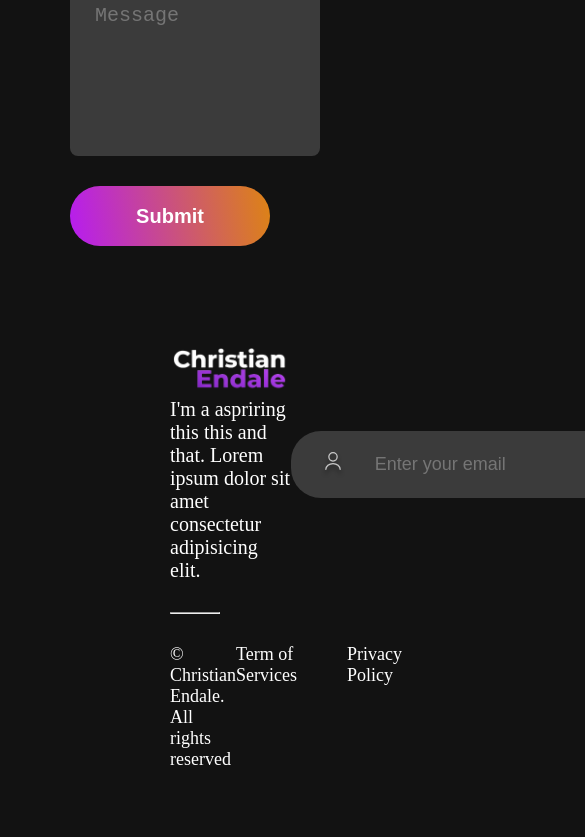
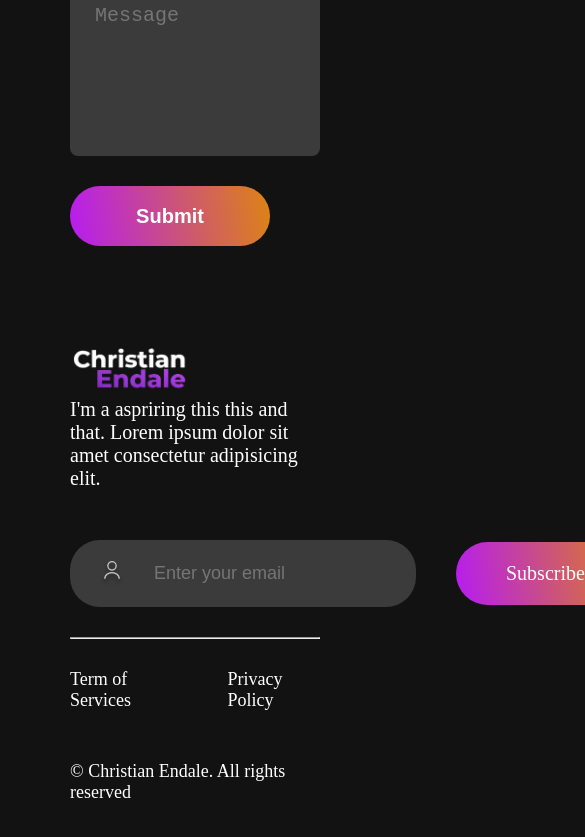
Before and after one commit to christianendale/christianendale.github.io, a React (Vite) app: page / in a window 390 px wide. Shown: the part 5921-6758 px from the top of the page, 585 px wide, since content can reach past the window. Built offline with nearby package versions, Linux system fonts and the light colour scheme.

Commit message:
`Added responsive styles for footer component`

```diff
--- a/src/Components/Footer/Footer.css
+++ b/src/Components/Footer/Footer.css
@@ -68,3 +68,19 @@
 	gap: 50px;
 	margin-bottom: 50px;
 }
+
+@media (max-width: 768px) {
+	.footer {
+		margin: 50px 70px;
+	}
+	.footerTop {
+		flex-direction: column;
+		gap: 50px;
+	}
+
+	.footerBottom {
+		display: flex;
+		flex-direction: column-reverse;
+		margin-bottom: 50px;
+	}
+}
```
